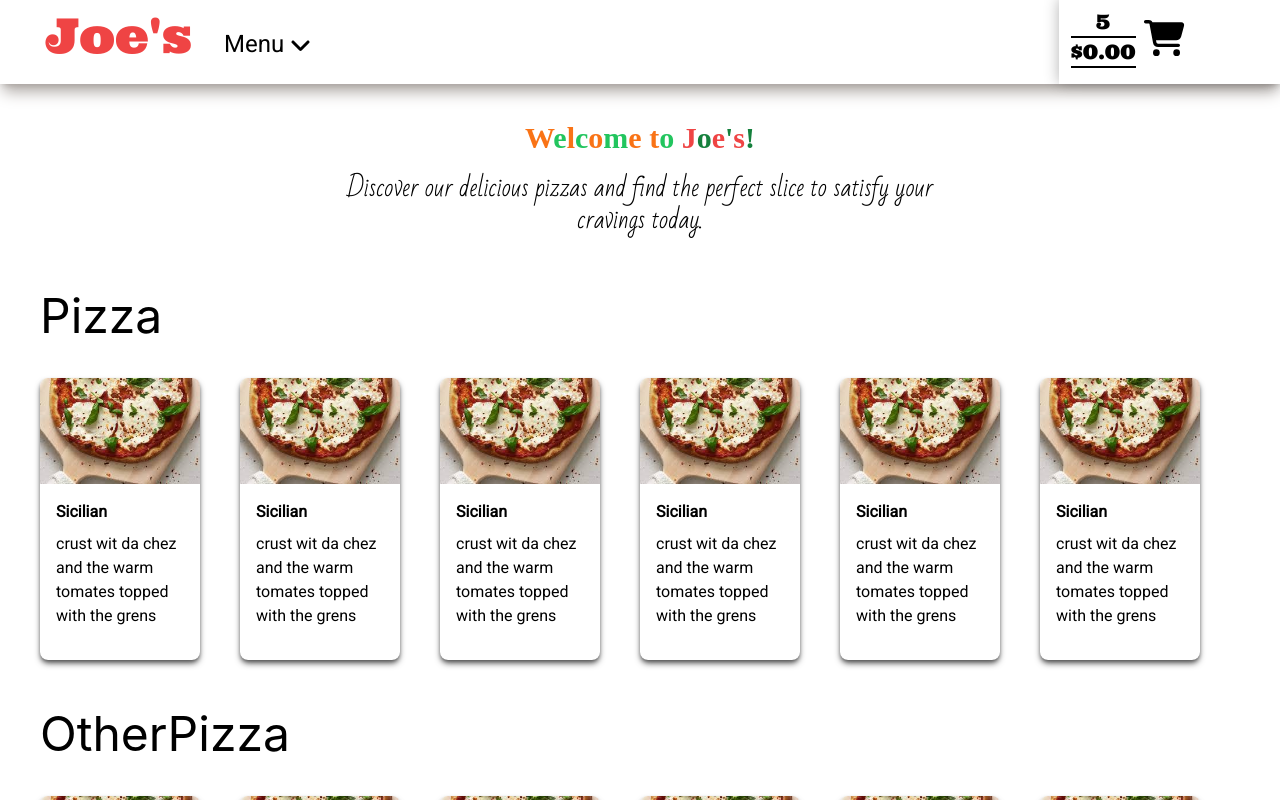
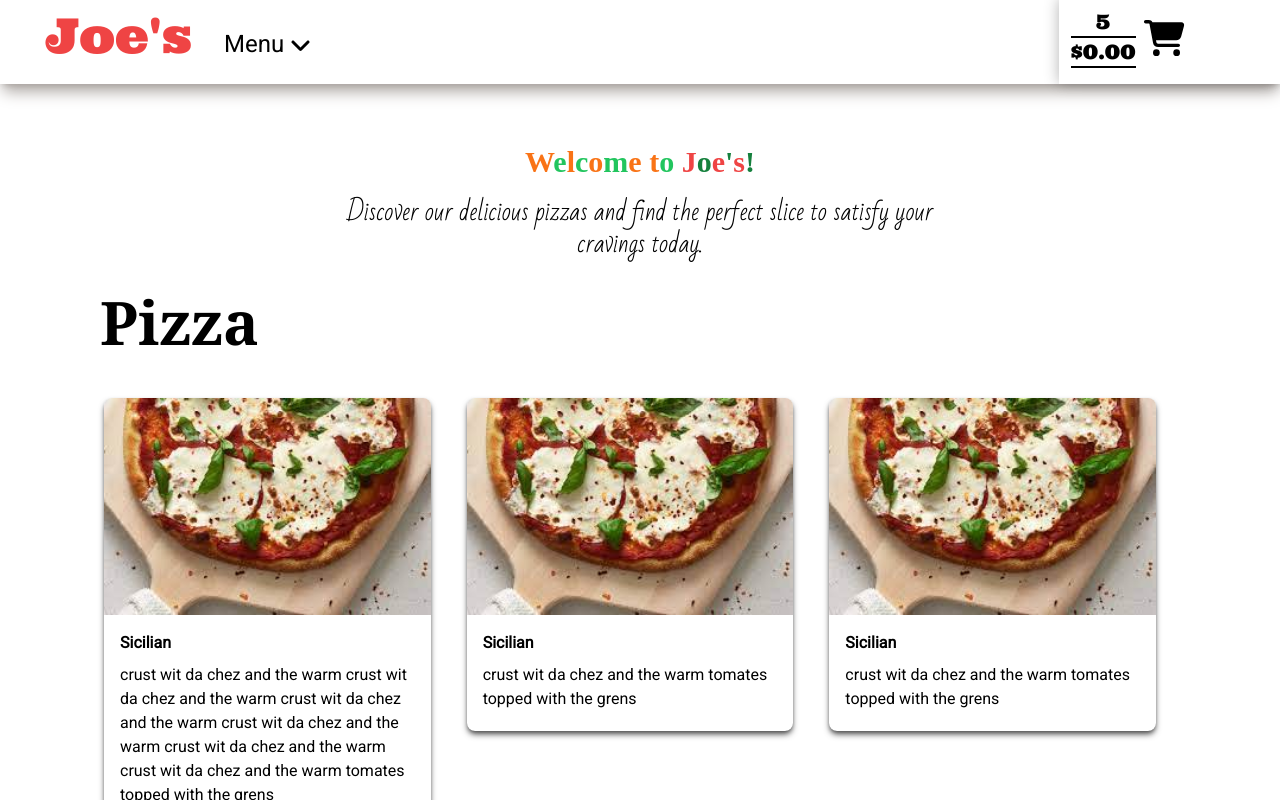
Before and after one commit to FaresGitProjects/JoesHubVersion, a React (Create React App) app: page / in a window 1280 px wide. Shown: the top 800 px of the page. Built offline with nearby package versions, Linux system fonts and the light colour scheme; a web font is replaced by a local one.

Commit message:
Revised sidebar, grid menu

```diff
--- a/src/body.tsx
+++ b/src/body.tsx
@@ -7,7 +7,7 @@ function Body() {
       <Section
         sectTitle='Pizza'/>
       <Section
-        sectTitle='OtherPizza'/>
+        sectTitle='Sides'/>
     </div>
   )
 }
--- a/src/item.css
+++ b/src/item.css
@@ -5,6 +5,3 @@
     font-family: 'Roboto';
     /* min-width: 100px; */
 }
-
-.i_t_descr {
-}
--- a/src/item.tsx
+++ b/src/item.tsx
@@ -1,7 +1,6 @@
-import React from "react";
-import Section from "section";
-import pizzaImage from "./images/pizza.jpg";
 import "./item.css"
+
+
 
 interface ItemProps {
   img: string;
@@ -13,19 +12,18 @@ function Item({ img, title, descr }: ItemProps) {
   return (
     <div
     className="item
-    sm:mr-10 my-2.5 shadow-neutral-600
+    sm:mr-5 my-2.5 shadow-neutral-600
     shadow-md border-black sm:block flex
-    rounded-lg overflow-clip
-    "
+    rounded-lg overflow-clip"
     >
       <img
-      className="sm:min-w-full w-1/3
+      className="sm:min-w-full sm:h-1/2 w-1/3
       object-cover"
       src={img}
       alt={title}
       />
       <div className="i_text
-      p-4 pb-8">
+      p-4 pb-5">
         <h1
         className="i_t_title
         w-fit pb-2 font-semibold
@@ -33,6 +31,8 @@ function Item({ img, title, descr }: ItemProps) {
         <p className="i_t_descr
         ">{descr}</p>
       </div>
+      {/* <button className="bg-black h-4 w-4 rounded-full">
+      </button> */}
     </div>
   );
 }
--- /dev/null
+++ b/src/section.css
@@ -0,0 +1,14 @@
+
+
+.s_c_list {
+    display: grid;
+    grid-template-columns: repeat(auto-fit, minmax(275px, 1fr));
+    grid-auto-rows: auto;
+    align-items: start;
+    gap: 1rem;
+    padding: .5rem;
+}
+
+h4 {
+    font-weight: 800;
+}
--- a/src/section.tsx
+++ b/src/section.tsx
@@ -1,7 +1,7 @@
 import React from "react";
 import Item from "./item";
-
 import pizza from "./images/pizza.jpg";
+import "./section.css";
 
 interface SectionProps {
   sectTitle: string;
@@ -13,25 +13,25 @@ function Section({ sectTitle }: SectionProps) {
   /**function Section({ sectTitle, #listOfItems }: SectionProps) { */
   return (
     <div
-      className="section
-    sm:m-10 m-8 mb-20"
+    className="section
+    sm:mx-24 m-8 mb-20"
     >
       <div
-        className="s_container
+      className="s_container
       "
       >
-        <h4 className="w-full pb-7 text-5xl">{sectTitle}</h4>
+        <h4 className="w-full
+        pb-7 ml-1 text-6xl font-serif">{sectTitle}</h4>
         <div
-          className="s_c_list
-        flex justify-between
-        sm:flex-row flex-col
+        className="s_c_list
+        justify-between
         "
         >
           <Item
             img={pizza}
             title={"Sicilian"}
             descr={
-              "crust wit da chez and the warm \
+              " crust wit da chez and the warm crust wit da chez and the warm crust wit da chez and the warm crust wit da chez and the warm crust wit da chez and the warm crust wit da chez and the warm \
                 tomates topped with the grens"
             }
           />
--- a/src/sidebar.css
+++ b/src/sidebar.css
@@ -12,28 +12,32 @@
   left: 0;
 }
 
-.s_l_i_inner {
-  font-weight: bold;
-  font-size: large;
-  padding: 12px;
-  padding-left: 30px;
-  padding-right: 10px;
+.s_list_item {
+  padding: 10px;
+  padding-left: 25px;
+
   border-left-width: 4px;
   border-left-color: white;
-}
-.s_l_i_inner:hover {
-  border-left-color: red;
-}
-.s_list_item {
-  border-left-color: white;
-  border-bottom: solid gray 2px;
+  background-color: white;
   transition-property: background-color;
-  transition: 250ms;
+  transition-duration: 225ms;
 }
 .s_list_item:hover {
   cursor: pointer;
   background-color: #e4e4e4;
   border-left-color: red;
+}
+
+.s_list_outer {
+  font-weight: bold;
+  font-size: large;
+  border-bottom: solid gray 2px;
+}
+
+.s_list_outer:hover {
+  cursor: pointer;
+  border-left-color: red;
+  background-color: #e4e4e4;
 }
 
 @media (min-width: 640px) {
--- a/src/sidebar.tsx
+++ b/src/sidebar.tsx
@@ -11,27 +11,31 @@ function Sidebar() {
 
   return (
     <div
-      className="sidebar
-        "
-    >
+      className="sidebar">
       <div
         className={`s_list
-            border-r-2 border-t-2 sm:mt-7 -mt-1
+            border-r-2 border-t-2 sm:mt-5 -mt-1
           border-neutral-400
             side-menu ${sc.SideIsOpen ? "open" : ""}`}
       >
         {/* Add your menu items here */}
+        <div className="s_list_outer">
           <div className="s_list_item flex items-center">
             <p className="s_l_i_inner w-10/12">Pizza</p>
-          <p className="-rotate-90"><FontAwesomeIcon icon={faAngleDown}/></p>
+            <p className="-rotate-90"><FontAwesomeIcon icon={faAngleDown} /></p>
           </div>
+        </div>
+        <div className="s_list_outer">
           <div className="s_list_item flex items-center">
             <p className="s_l_i_inner w-10/12">Pasta</p>
-          <p className="-rotate-90 pr-0.5"><FontAwesomeIcon icon={faAngleDown}/></p>
+            <p className="-rotate-90 pr-0.5"><FontAwesomeIcon icon={faAngleDown} /></p>
           </div>
+        </div>
+        <div className="s_list_outer">
           <div className="s_list_item flex items-center">
             <p className="s_l_i_inner w-10/12">Sides</p>
-          <p className="-rotate-90 pr-0.5"><FontAwesomeIcon icon={faAngleDown}/></p>
+            <p className="-rotate-90 pr-0.5"><FontAwesomeIcon icon={faAngleDown} /></p>
+          </div>
         </div>
       </div>
     </div>
--- a/src/welcome.tsx
+++ b/src/welcome.tsx
@@ -10,7 +10,7 @@ function Welcome() {
   return (
     <div className='welcome
     flex flex-col items-center
-    my-16 sm:my-14 pt-16'>
+    mt-16 pt-20'>
       <h1 className="w_title text-3xl font-bold mb-4">
         <span className="text-orange-500">W</span>
         <span className="text-green-500">e</span>
```
Lines whose indentation alone changed are shown as unchanged.
